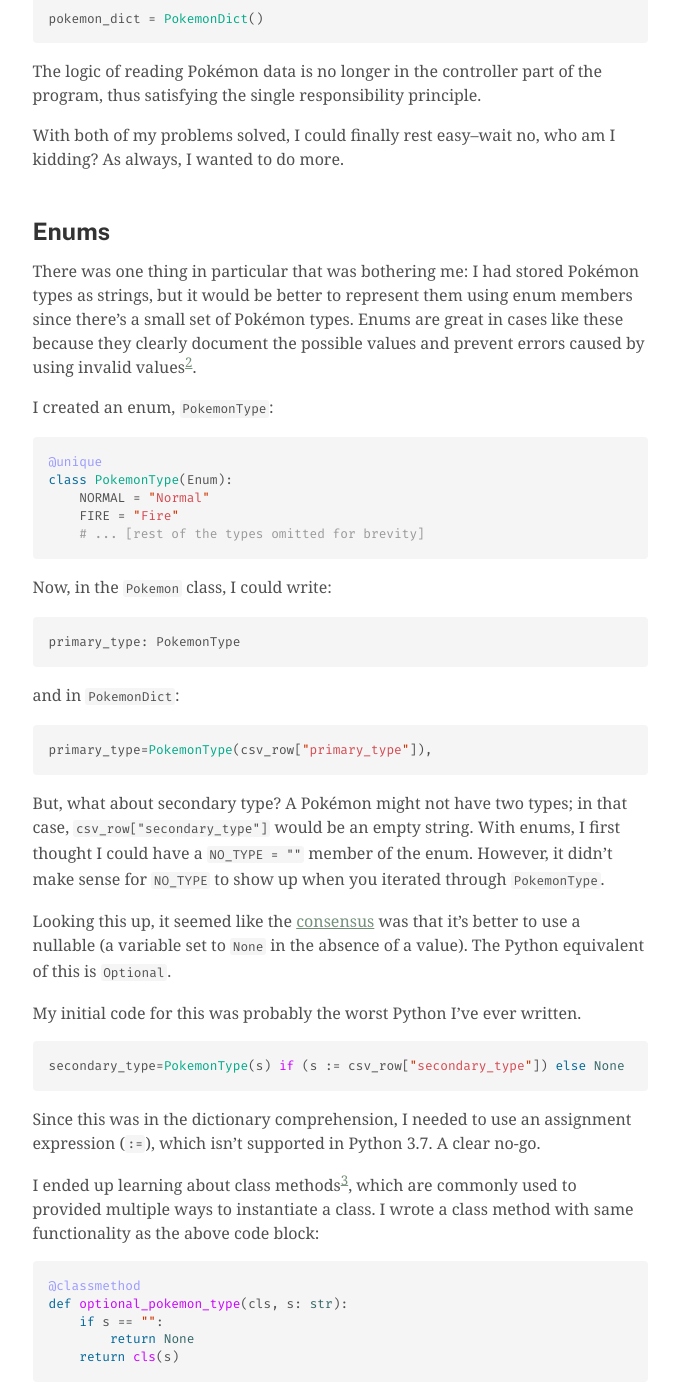
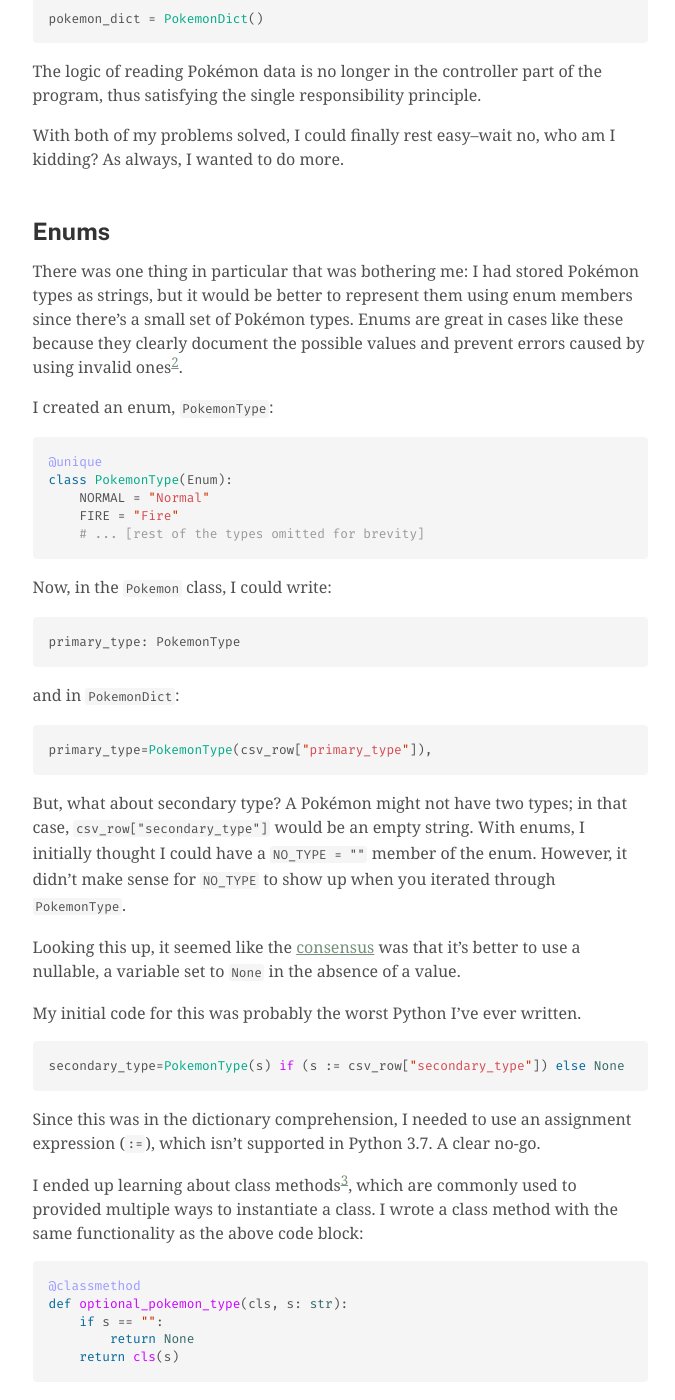
Before and after one commit to seasonedfish/blog, a Jekyll site: the page built from _posts/2022-05-24-a-new-data-model-for-pokesummary.md, in a window 1280 px wide and 1400 px high, scrolled down 3317 px. Shown: the whole window, without its empty margins (300-975 px from the left). Built offline with Jekyll 4.4.1, drawn with Linux system fonts in a browser that asks for light colours.

Commit message:
Small edits to Enums

````diff
--- a/_posts/2022-05-24-a-new-data-model-for-pokesummary.md
+++ b/_posts/2022-05-24-a-new-data-model-for-pokesummary.md
@@ -159,7 +159,7 @@ There was one thing in particular that was bothering me:
 I had stored Pokémon types as strings, but it would be better to represent them using enum members
 since there's a small set of Pokémon types.
 Enums are great in cases like these because they clearly document the possible values
-and prevent errors caused by using invalid values[^2].
+and prevent errors caused by using invalid ones[^2].
 
 I created an enum, `PokemonType`:
 ```python
@@ -181,12 +181,11 @@ primary_type=PokemonType(csv_row["primary_type"]),
 
 But, what about secondary type?
 A Pokémon might not have two types; in that case, `csv_row["secondary_type"]` would be an empty string.
-With enums, I first thought I could have a `NO_TYPE = ""` member of the enum.
+With enums, I initially thought I could have a `NO_TYPE = ""` member of the enum.
 However, it didn't make sense for `NO_TYPE` to show up when you iterated through `PokemonType`.
 
 Looking this up, it seemed like the [consensus](https://stackoverflow.com/a/1795662)
-was that it's better to use a nullable (a variable set to `None` in the absence of a value).
-The Python equivalent of this is `Optional`.
+was that it's better to use a nullable, a variable set to `None` in the absence of a value.
 
 My initial code for this was probably the worst Python I've ever written.
 ```python
````
Also changed, not shown: other parts of _posts/2022-05-24-a-new-data-model-for-pokesummary.md (+1 -1 lines).
